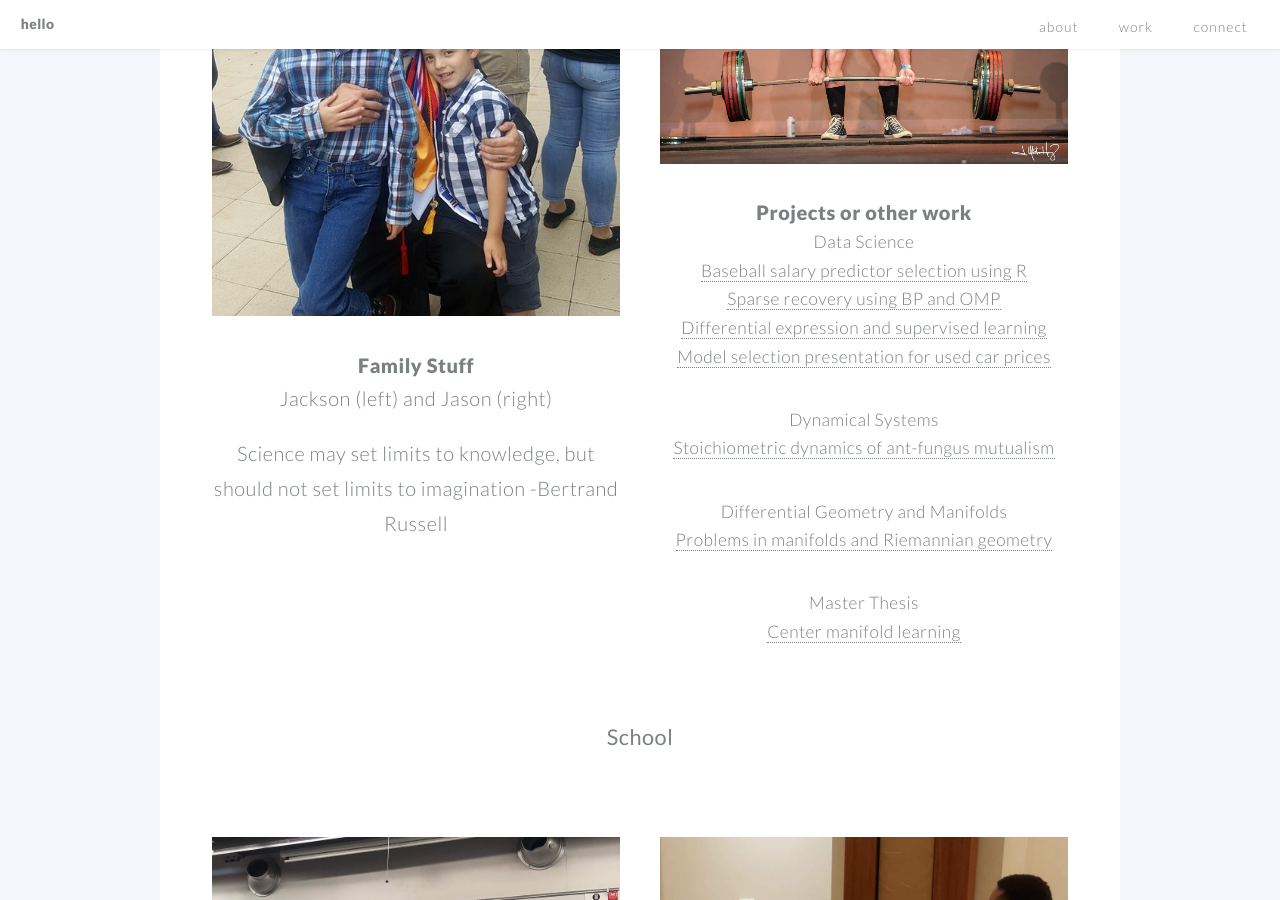
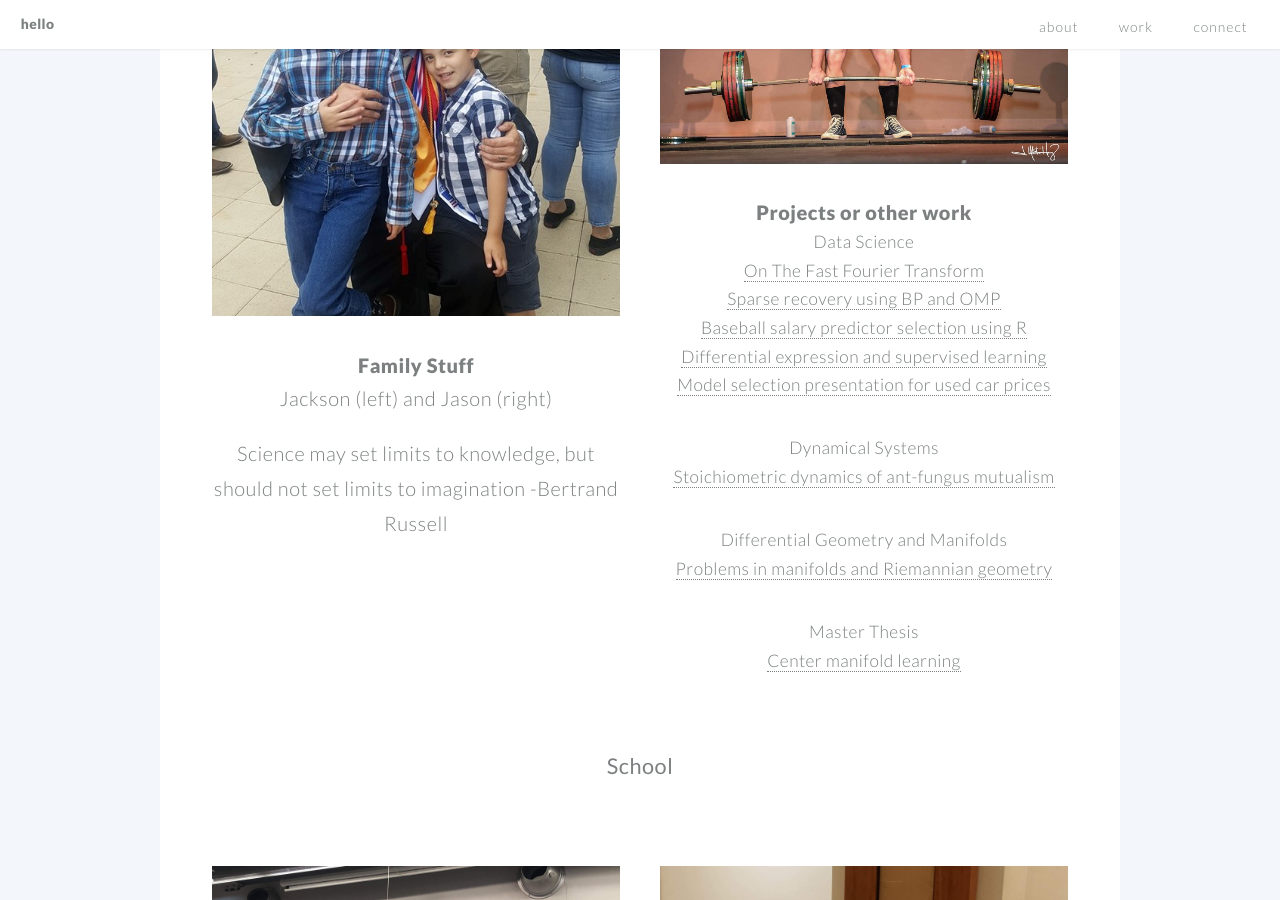
Before and after one commit to jben33/jben33.github.io, a Jekyll site: the page built from index.md, in a window 1280 px wide and 900 px high, scrolled down 2096 px. Built offline with Jekyll 4.4.1, drawn with Linux system fonts in a browser that asks for light colours.

Commit message:
Update example2.html

```diff
--- a/_includes/example2.html
+++ b/_includes/example2.html
@@ -1,8 +1,9 @@
 <h1>Projects or other work</h1>
 
 <ul> Data Science
+    <li><a href="https://drive.google.com/file/d/11wUO7g6utnPm15n1JUPFODPEYs72d1TV/view?usp=drive_link">On The Fast Fourier Transform</a></li>
+    <li><a href="https://drive.google.com/file/d/1WWmqQxm_SkWCWk5_S1_xysVG3u1fB5ar/view?usp=sharing">Sparse recovery using BP and OMP</a></li>
     <li><a href="https://drive.google.com/file/d/16-5BFMT3K4yZeH_sabC04eOoUSRr0ERS/view">Baseball salary predictor selection using R</a></li>
-    <li><a href="https://drive.google.com/file/d/1WWmqQxm_SkWCWk5_S1_xysVG3u1fB5ar/view?usp=sharing">Sparse recovery using BP and OMP</a></li>
     <li><a href="https://drive.google.com/file/d/13qtmkT5ZRK_ioMY6gzQdotmCNSV-AQpm/view?usp=sharing">Differential expression and supervised learning</a></li>
     <li><a href="https://drive.google.com/file/d/1n_aHWrxSanKoo5tuJenNtv9qE2atiE06/view?usp=sharing">Model selection presentation for used car prices</a></li>
 </ul>
```
